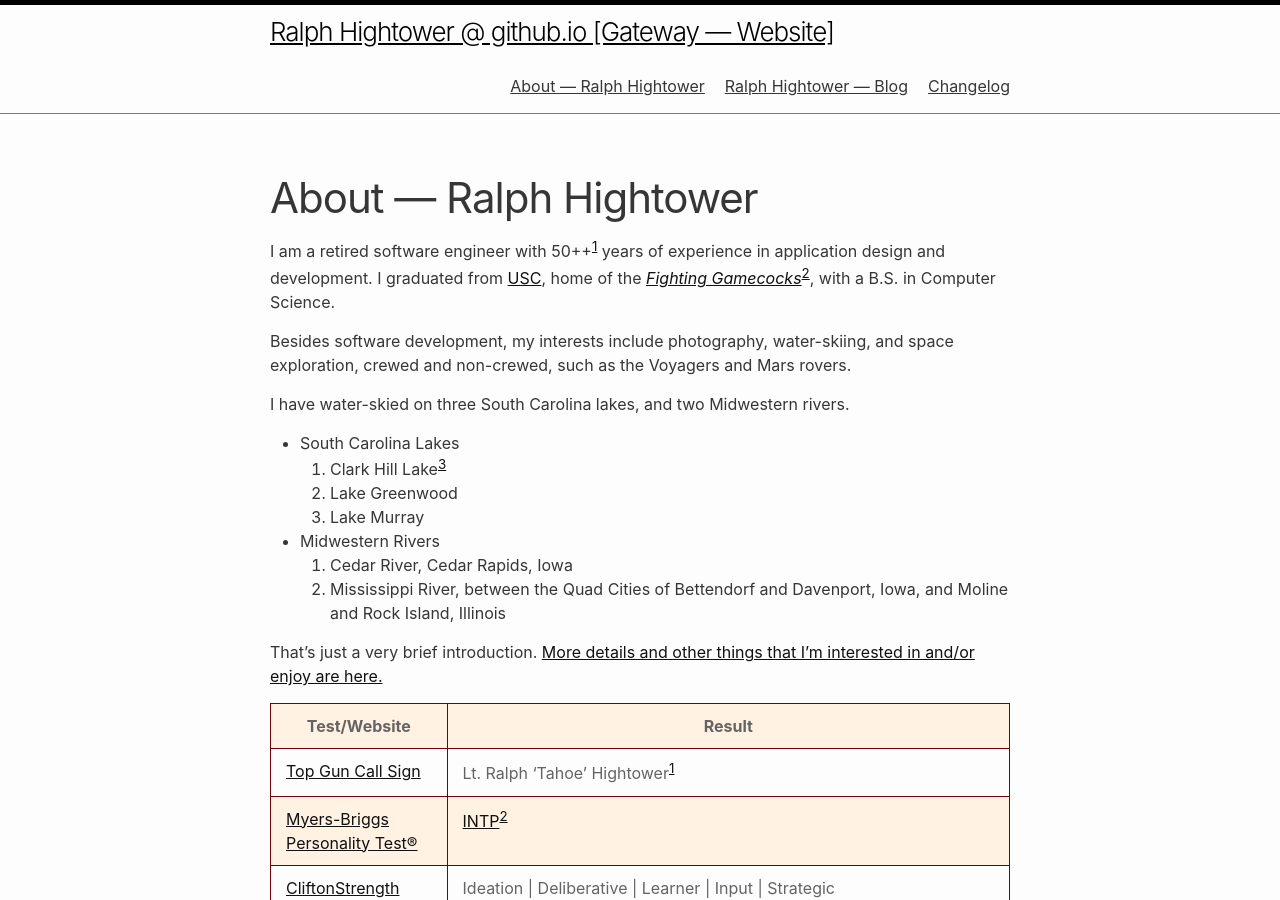
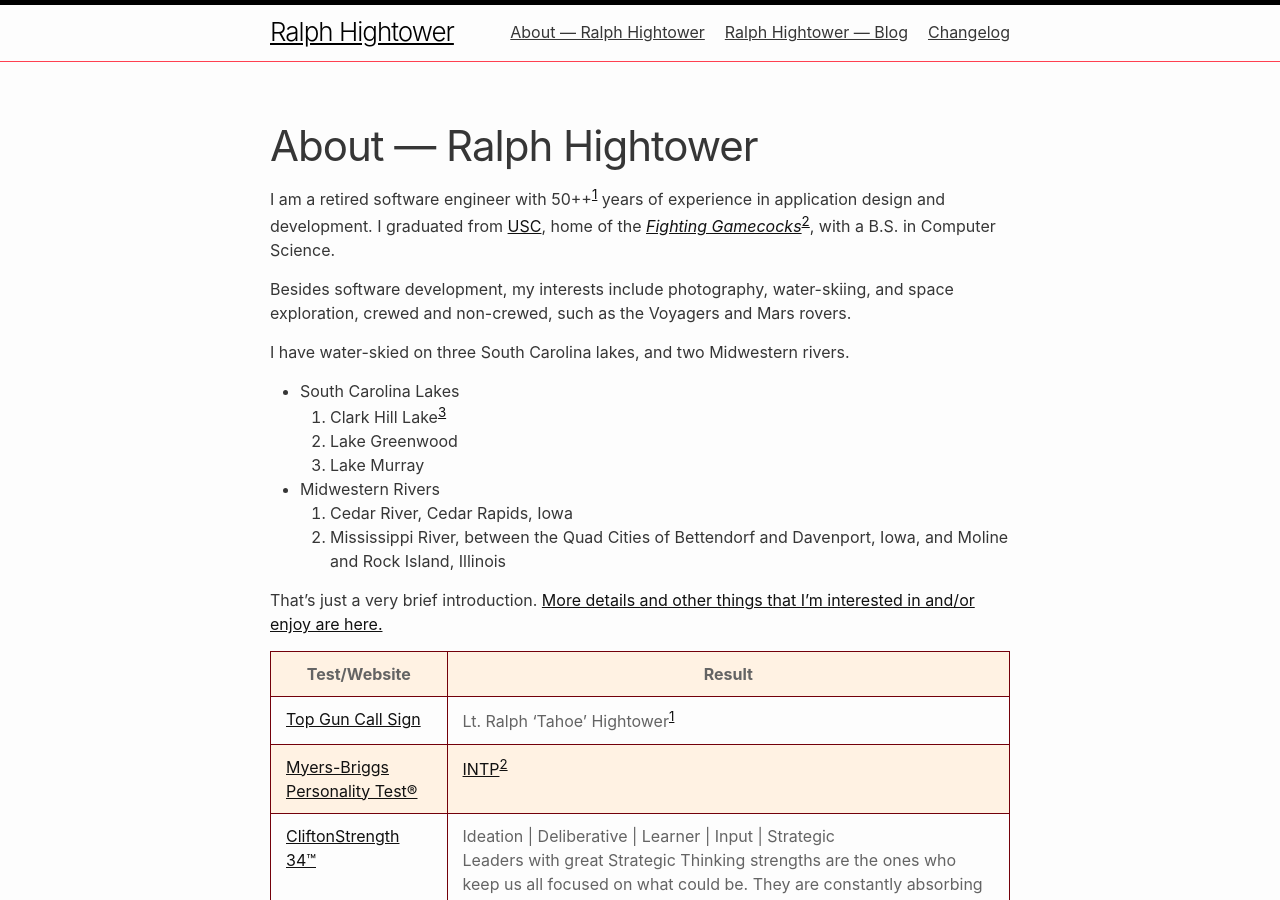
Before and after one commit to RalphHightower/RalphHightower.github.io, a Jekyll site: the page built from about.md, in a window 1280 px wide and 900 px high. Built offline with Jekyll 4.4.1, drawn with Linux system fonts in a browser that asks for light colours.

Commit message:
Add files via upload

```diff
--- a/Gemfile
+++ b/Gemfile
@@ -23,6 +23,7 @@ gem "json", "~> 2"
 # If you have any plugins, put them here!
 group :jekyll_plugins do
 # { 2024-06-29 @RalphHightower — These are my additions from the generic Gemfile
+gem "github-pages", "~> 232"
 #gem "jekyll-avatar", "~> 0.8.0"
 #gem "jekyll-github-metadata", "~> 2.16", ">= 2.16.1"
 #gem "jekyll-mentions", "~> 1.6"
--- a/_config.yml
+++ b/_config.yml
@@ -1,4 +1,4 @@
-title: Ralph Hightower @ github.io [Gateway — Website]
+title: Ralph Hightower
 
 author:
   name: Ralph Hightower
@@ -17,10 +17,11 @@ description: > # This means to ignore newlines until "show_excerpts:"
   (launch and landing) w/ Final Four.
 show_excerpts: true # set to true to show excerpts on the homepage
 
-repository: "RalphHightower/ralphhightower.githup.io"
+repository: "RalphHightower/RalphHightower"
 
 plugins:
     - jekyll
+    - github-pages
 #    - jekyll-avatar
 #    - jekyll-coffeescript
 #    - jekyll-github-metadata
```
